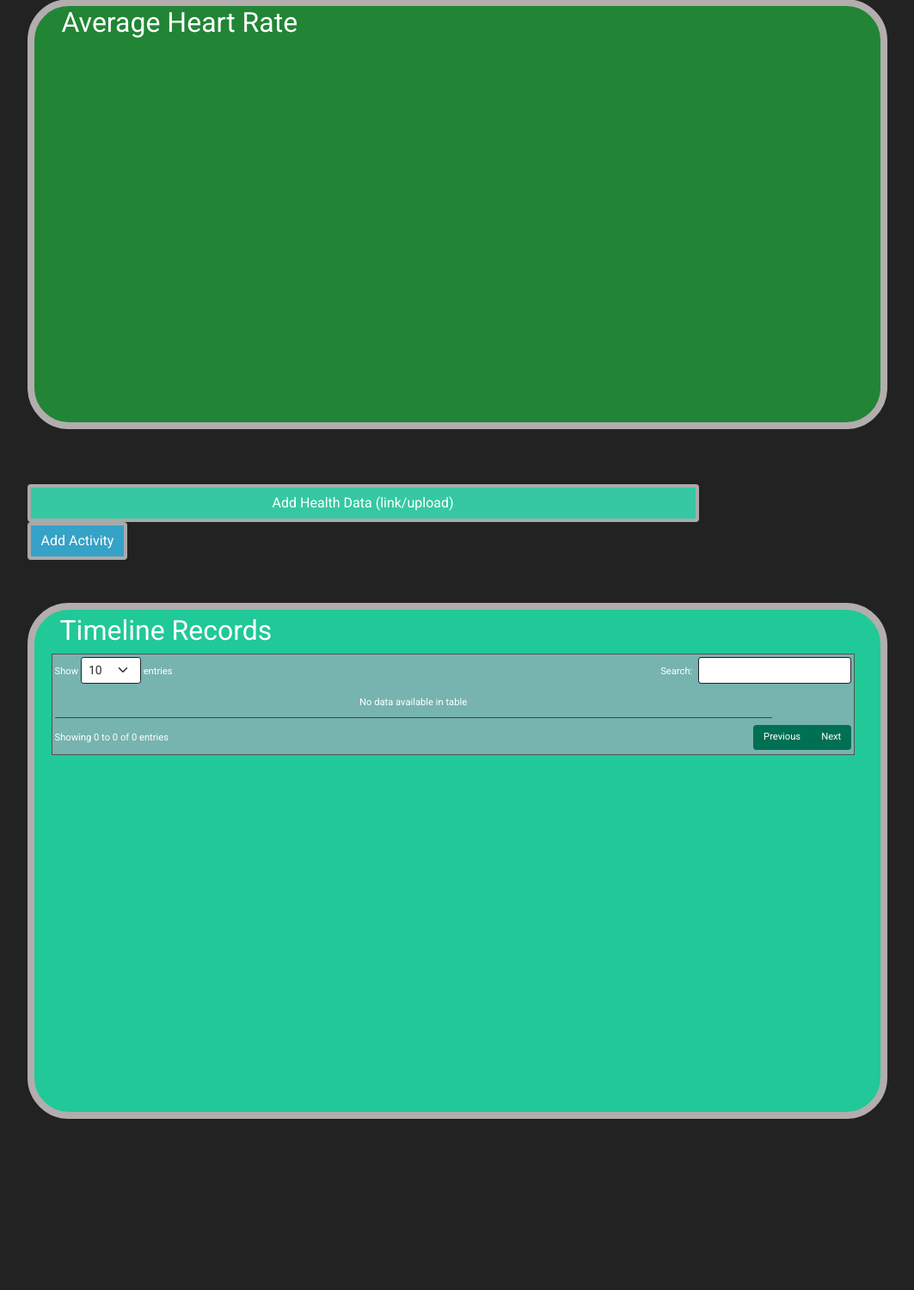
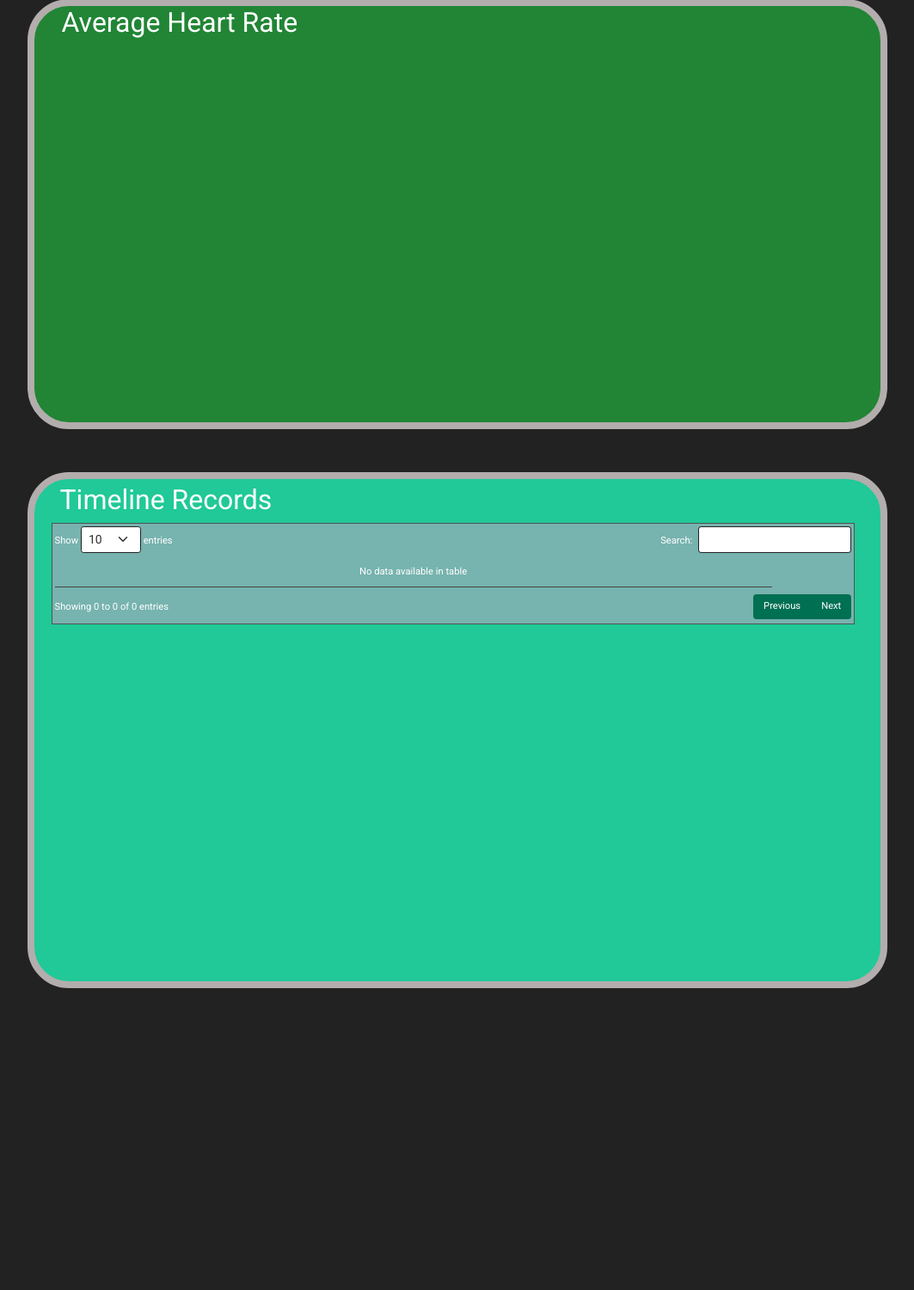
Before and after one commit to costa-rica/whatSticksWebApp03, a Flask app: template whatSticksWebApp/templates/dashboard.html in a window 1280 px wide. Shown: the part 309-1809 px from the top of the page at 86% size, without its empty margins (48-1111 px from the left). Run offline with Flask 2, Linux system fonts and the light colour scheme; the template is opened without the code that fills it, so the values that code supplies are empty; parts of the project's set-up code (start-up, migrations or seed data) failed here and were passed over; some libraries are stand-ins or nearby versions.

Commit message:
First PC change: removed dashboard add health data and add activity buttons

```diff
--- a/whatSticksWebApp/templates/dashboard.html
+++ b/whatSticksWebApp/templates/dashboard.html
@@ -19,94 +19,6 @@
             {% endif %} -->
         </div>
 
-
-        <form method="POST">
-            <button type="submit" class="btn btn-primary btn_green1" name="submit_upload_health" value=True>
-                Add Health Data (link/upload)
-            </button>
-        </form>
-
-        <div class="buttons">
-            <button type="button" class="btn btn-primary btn_blue1" data-bs-toggle="modal" data-bs-target="#activityModal">
-                Add Activity
-            </button>
-
-
-
-            <!-- <button type="button" class="btn btn-primary btn_blue1" data-bs-toggle="modal" data-bs-target="#weightModal">
-                Add Weight
-            </button> -->
-        </div>
-
-        <form method="POST" action="" enctype="multipart/form-data">
-        <!-- Modal -->
-        <div class="modal fade" id="activityModal" tabindex="-1" aria-labelledby="activityModalLabel" aria-hidden="true">
-            <div class="modal-dialog modal-lg">
-            <div class="modal-content ">
-                <div class="modal-header modal_header_add">
-                <h5 class="modal-title" id="activityModalLabel">Enter Activity</h5>
-                <button type="button" class="btn-close" data-bs-dismiss="modal" aria-label="Close"></button>
-                </div>
-                <div class="modal-body modal_body_add">
-                    <div class="enter_activity_sub">
-                        <div>
-                            <label>Date:</label>
-                            <input type="date" value="{{ default_date }}" name="activity_date">
-                            <label>Time:</label>
-                            <input type="time" value="{{ default_time }}" name="activity_time">
-                        </div>
-                        <div class="enter_activity_sub2">
-                            <label>Activity:</label>
-                            <input type="text" placeholder="required (30 char max)" name="var_activity">
-                        </div>
-                        <div class="enter_activity_sub2">
-                            <label>Activity Notes:</label>
-                            <textarea  name="activity_notes" rows=2  placeholder="optional"></textarea>
-                        </div>
-                    </div>
-                </div>
-                <div class="modal-footer modal_body_add">
-                    <button type="submit" class="btn btn-primary" name="submit_activity" value=True>
-                        Submit Activity
-                    </button>
-                </div>
-            </div>
-            </div>
-        </div>
-        </form>
-
-        <form method="POST" action="" enctype="multipart/form-data">
-        <!-- Modal Weight -->
-            <div class="modal fade" id="weightModal" tabindex="-1" aria-labelledby="weightModalLabel" aria-hidden="true">
-                <div class="modal-dialog modal-lg">
-                <div class="modal-content ">
-                    <div class="modal-header modal_header_add">
-                    <h5 class="modal-title" id="weightModalLabel">Enter Weight</h5>
-                    <button type="button" class="btn-close" data-bs-dismiss="modal" aria-label="Close"></button>
-                    </div>
-                    <div class="modal-body modal_body_add">
-                        <div class="enter_activity_sub">
-                            <div>
-                                <label>Date:</label>
-                                <input type="date" value="{{ default_date }}" name="activity_date">
-                                <label>Time:</label>
-                                <input type="time" value="{{ default_time }}" name="activity_time">
-                            </div>
-                            <div class="enter_activity_sub2">
-                                <label>Weight (lbs):</label>
-                                <input type="text" name="metric3_weight">
-                            </div>
-                        </div>
-                    </div>
-                    <div class="modal-footer modal_body_add">
-                        <button type="submit" class="btn btn-primary" name="submit_activity" value=True>
-                            Submit Activity
-                        </button>
-                    </div>
-                </div>
-                </div>
-            </div>
-        </form>
 
 
         <form method="POST" action="" enctype="multipart/form-data">
```
